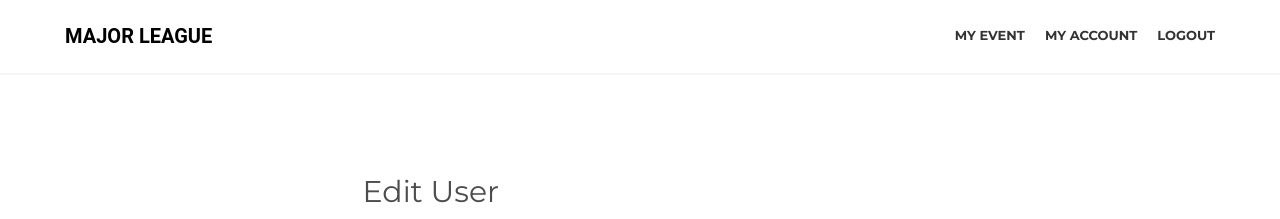
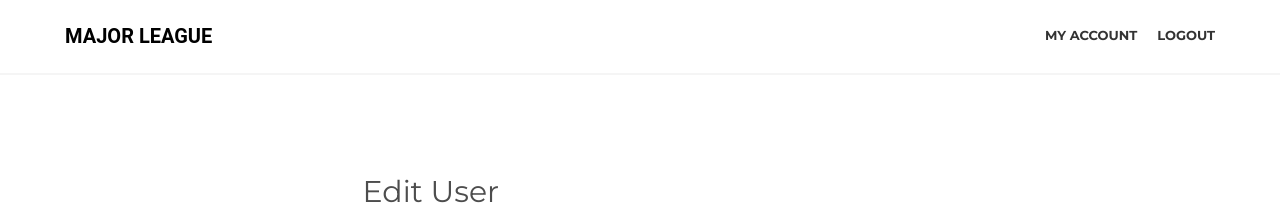
Before and after one commit to mattcameron/major_league, a Rails app: page /users/edit in a window 1280 px wide. Shown: the top 219 px of the page. Run offline with Rails 7, Linux system fonts and the light colour scheme; the visitor is signed in with stand-in values (Sample User, id 1); data that the repository does not hold is empty; style sheets or scripts are compiled from the project's sources; parts of the project's set-up code (start-up, migrations or seed data) failed here and were passed over; some libraries are stand-ins or nearby versions.

Commit message:
Don't break if user doesn't have an event

```diff
--- a/app/views/shared/_indian_header.html.erb
+++ b/app/views/shared/_indian_header.html.erb
@@ -1,3 +1,3 @@
-<li><%= link_to 'My Event', edit_event_path(current_user.hosted_event).try(:id) %></li>
+<li><%= link_to 'My Event', edit_event_path(current_user.hosted_event.id) if current_user.hosted_event.present? %></li>
 <li><%= link_to 'My Account', edit_user_registration_path %></li>
 <li><%= link_to 'Logout', destroy_user_session_path, method: :delete %></li>
```
